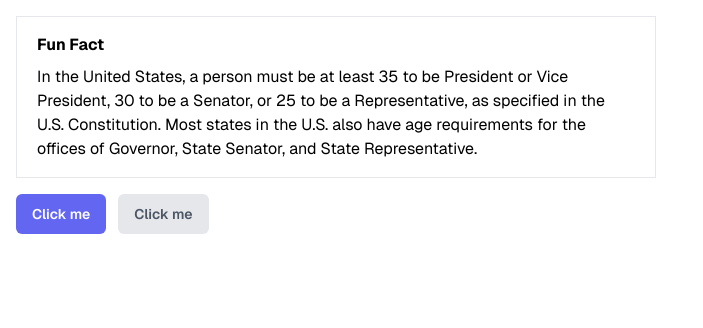
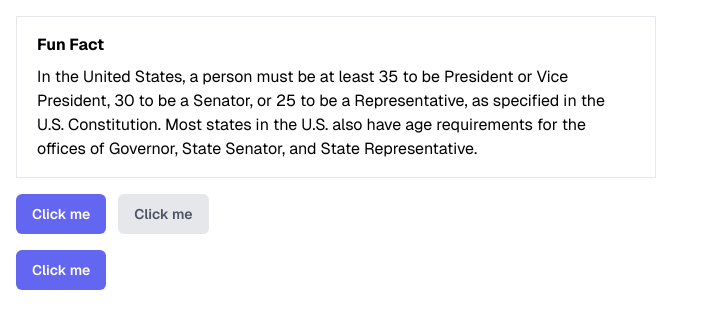
Before and after one commit to dlbarduzzi/auth, a Next.js app: page / in a window 1280 px wide. Shown: the top 328 px of the page, without its empty margins (0-703 px from the left). Built offline with nearby package versions, Linux system fonts and the light colour scheme; no server answers.

Commit message:
Add spinner and button-spinner components

```diff
--- a/package.json
+++ b/package.json
@@ -14,6 +14,7 @@
     "@tailwindcss/forms": "^0.5.10",
     "class-variance-authority": "^0.7.1",
     "clsx": "^2.1.1",
+    "framer-motion": "^12.4.7",
     "jiti": "^2.4.2",
     "next": "15.1.7",
     "react": "^19.0.0",
--- a/src/app/(home)/page.tsx
+++ b/src/app/(home)/page.tsx
@@ -1,4 +1,5 @@
 import { Button } from "@/components/ui/button"
+import { ButtonSpinner } from "@/components/button-spinner"
 
 export default function Page() {
   return (
@@ -26,6 +27,9 @@ export default function Page() {
             Click me
           </Button>
         </div>
+        <div className="flex gap-3">
+          <ButtonSpinner />
+        </div>
       </div>
     </div>
   )
--- /dev/null
+++ b/src/components/button-spinner.tsx
@@ -0,0 +1,49 @@
+"use client"
+
+import { useState } from "react"
+import { motion, AnimatePresence } from "framer-motion"
+
+import { Button } from "@/components/ui/button"
+import { Spinner } from "@/components/spinner"
+
+import { delay } from "@/lib/utils"
+
+export function ButtonSpinner() {
+  const [isLoading, setIsLoading] = useState(false)
+
+  async function onClick() {
+    setIsLoading(() => true)
+    await delay(2000)
+    setIsLoading(() => false)
+  }
+
+  return (
+    <Button type="button" disabled={isLoading} onClick={onClick} className="relative">
+      <AnimatePresence mode="sync" initial={false}>
+        <motion.div
+          key="spinner"
+          initial={{ y: -20, opacity: 0 }}
+          animate={{ y: isLoading ? 0 : -20, opacity: isLoading ? 1 : 0 }}
+          transition={{
+            y: { type: "spring", mass: 0.8, damping: 10, stiffness: 400 },
+            opacity: { duration: 0.12 },
+          }}
+          className="absolute"
+        >
+          <Spinner size="xs" className="duration-500 ease-linear" />
+        </motion.div>
+        <motion.span
+          key="text"
+          initial={{ y: 20, opacity: 0 }}
+          animate={{ y: isLoading ? 20 : 0, opacity: isLoading ? 0 : 1 }}
+          transition={{
+            y: { type: "spring", mass: 0.8, damping: 10, stiffness: 400 },
+            opacity: { duration: 0.12 },
+          }}
+        >
+          Click me
+        </motion.span>
+      </AnimatePresence>
+    </Button>
+  )
+}
--- /dev/null
+++ b/src/components/spinner.tsx
@@ -0,0 +1,43 @@
+import type { VariantProps } from "class-variance-authority"
+
+import * as React from "react"
+
+import { cn } from "@/lib/utils"
+import { cva } from "class-variance-authority"
+
+const spinnerVariants = cva("shrink-0 animate-soft-spin rounded-full border-4", {
+  variants: {
+    variant: {
+      default: "border-indigo-50 border-t-indigo-300",
+      neutral: "border-gray-300 border-t-gray-400",
+    },
+    size: {
+      default: "size-10",
+      sm: "size-8",
+      xs: "size-6 border-[3px]",
+    },
+  },
+  defaultVariants: {
+    variant: "default",
+    size: "default",
+  },
+})
+
+type SpinnerProps = React.HTMLAttributes<HTMLDivElement> &
+  VariantProps<typeof spinnerVariants>
+
+const Spinner = React.forwardRef<HTMLDivElement, SpinnerProps>(
+  ({ className, variant, size, ...props }, ref) => {
+    return (
+      <div
+        className={cn(spinnerVariants({ variant, size, className }))}
+        ref={ref}
+        {...props}
+      />
+    )
+  }
+)
+
+Spinner.displayName = "Spinner"
+
+export { Spinner }
--- a/src/components/ui/button.tsx
+++ b/src/components/ui/button.tsx
@@ -15,7 +15,8 @@ const buttonVariants = cva(
     variants: {
       variant: {
         default: `bg-indigo-500 text-white hover:bg-indigo-600
-          focus-visible:ring-indigo-500 disabled:text-indigo-100`,
+          focus-visible:ring-indigo-500 disabled:bg-indigo-400
+          disabled:text-indigo-100`,
         neutral: `bg-gray-200 text-gray-600 hover:bg-gray-300
           focus-visible:ring-gray-300 disabled:text-gray-400`,
       },
--- a/tailwind.config.ts
+++ b/tailwind.config.ts
@@ -14,6 +14,15 @@ export default {
         sans: ["var(--font-geist-sans)", ...fontFamily.sans],
         mono: ["var(--font-geist-mono)", ...fontFamily.mono],
       },
+      keyframes: {
+        "soft-spin": {
+          from: { transform: "rotate(0deg)" },
+          to: { transform: "rotate(360deg)" },
+        },
+      },
+      animation: {
+        "soft-spin": "soft-spin 1s ease infinite",
+      },
     },
   },
   plugins: [tailwindcssForms, tailwindcssAnimate],
```
Also changed, not shown: 1 other file (tests, documents, lock files or other folders).
